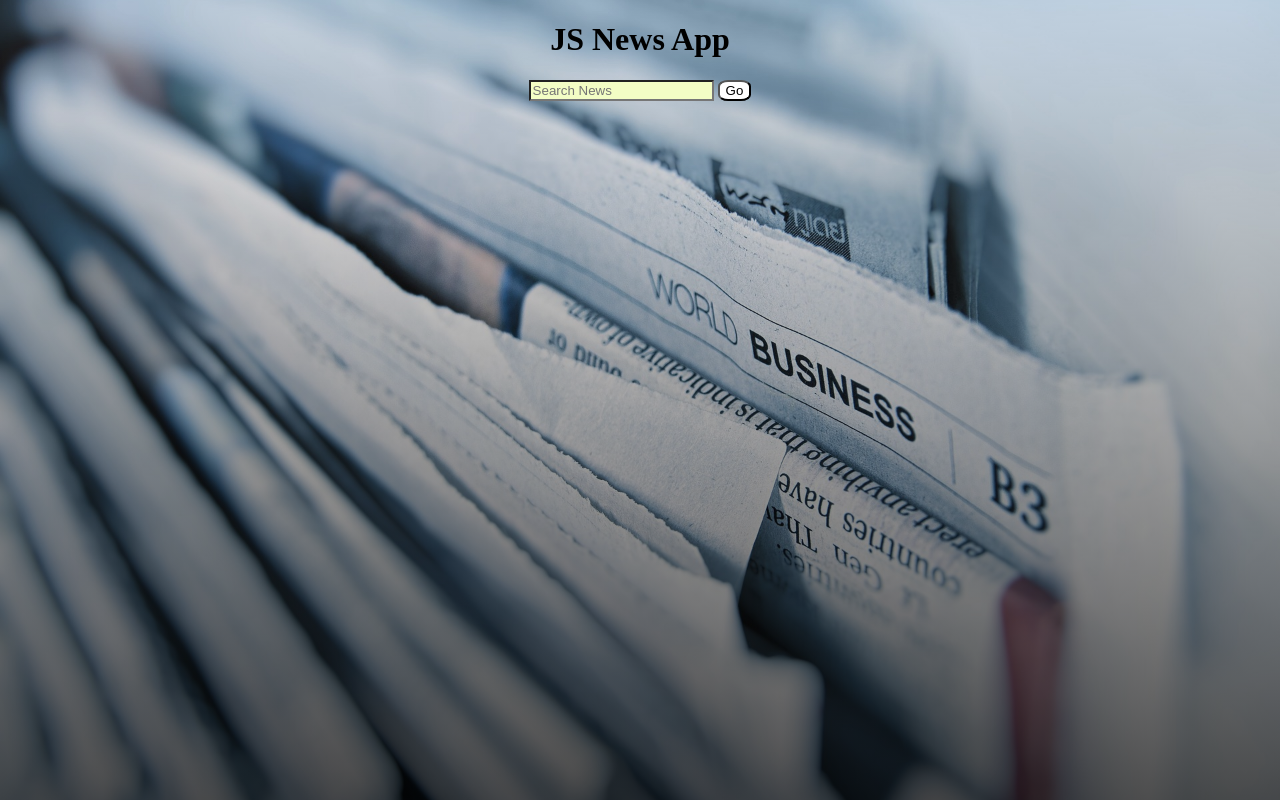
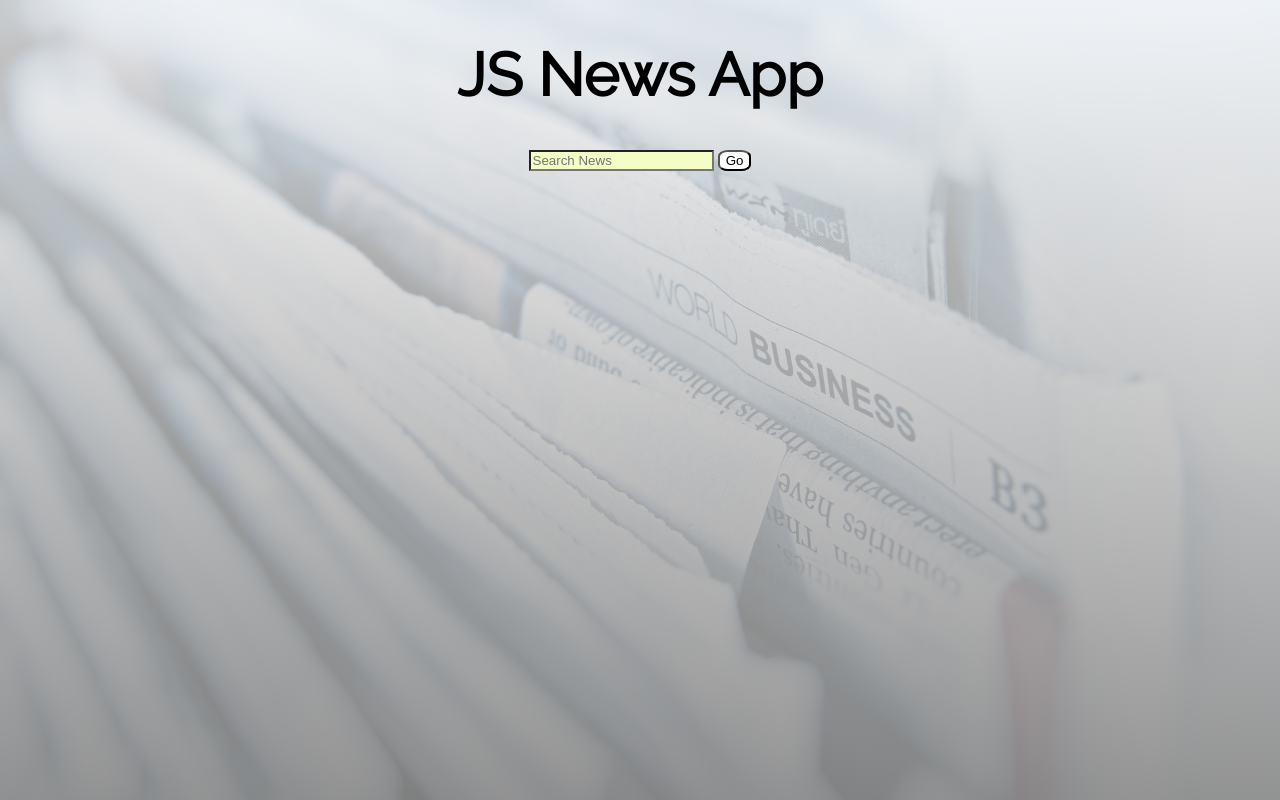
Before and after one commit to vcory/news-app, a website: page public/index.html in a window 1280 px wide. Drawn offline with Linux system fonts and the light colour scheme.

Commit message:
css bg changes

```diff
--- a/public/index.css
+++ b/public/index.css
@@ -1,62 +1,34 @@
-/* body{
-    display:flex;
-    background-color:#004E64;
-    color:white;
-    align-items:center;
-    flex-direction: column;
-    font-family: Arial, Helvetica, sans-serif;
-}
-
-#app{
-    display:flex;
-    align-items: center;
-    flex-direction: column;
-}
-
-#inputLocation{
-    height:30px;
-    width:70%;
-    margin:10px;
-    font-size: 150%;
-    color:#004E64;
-}
-
-#button{
-    height:60px;
-    width: 60px;
-    background-color: white;
-    border-style:solid;
-    border-width:5px;
-    border-color: #5bc0be;
-    border-radius: 50%;
-    font-size: 150%;
-    color: #5bc0be;
-}
-
-#display{
-    height:200px;
-    background-color: white;
-    border-style: solid;
-    border-width: 2px;
-    border-radius: 50%;
-    align-self: center;
-    margin-top:20px;
-} */
-
 html, body {
     margin: 0;
     padding: 0;
+    font-family: 'Raleway', sans-serif;
+
 }
 
 #wrapper {
     display: flex;
     justify-content: center;
     text-align: center;
-    background-image: linear-gradient(to top, rgba(0, 0, 0, 0.692), rgba(255, 255, 255, 0.068)), url('./business-2651346_1920.jpg');
+    /* background-image: linear-gradient(to top, rgba(0, 0, 0, 0.692), rgba(255, 255, 255, 0.068)), url('./business-2651346_1920.jpg');
+    background-repeat: no-repeat;
+    background-position: center;
+    background-size: cover; */
+    height: 100vh;
+}
+
+#wrapper::before {
+    background-image: linear-gradient(to top, rgba(0, 0, 0, 0.829), rgba(255, 255, 255, 0.541)), url('./business-2651346_1920.jpg');
     background-repeat: no-repeat;
     background-position: center;
     background-size: cover;
-    height: 100vh;
+    opacity: 0.5;
+    content: "";
+    z-index: -1;
+    position: absolute;
+    top: 0;
+    left: 0;
+    bottom: 0;
+    right: 0;
 }
 
 #button {
@@ -64,7 +36,10 @@ html, body {
     border-radius: 30%;
     border-color: black;
 }
-
+#app-title {
+    font-size: 60px;
+    text-shadow: 3px 3px rgb(255, 255, 255) 10px;
+}
 #app {
     justify-content: center;
     text-align: center;
--- a/public/index.html
+++ b/public/index.html
@@ -4,20 +4,21 @@
     <meta charset="UTF-8">
     <meta name="viewport" content="width=device-width, initial-scale=1.0">
     <meta http-equiv="X-UA-Compatible" content="ie=edge">
+    <link href="https://fonts.googleapis.com/css?family=Raleway&display=swap" rel="stylesheet">
     <link rel="stylesheet" href="index.css">
     <title>News App</title>
 </head>
 <body>
     <div id="wrapper">
-        <div id="app">
+        <div id="app" class="app-container">
             <h1 id="app-title">JS News App</h1>
             <input id="inputQuery" placeholder="Search News" type="text">
             <button id="button">Go</button>
-        </div>
     <!-- <div id="wrapper"> -->
         <div class="news-container">
             <h1 id="summary"></h1>
             <h1 id="News-Title"></h1>
+        </div>
         </div>
     <!-- </div> -->
     </div>
```
